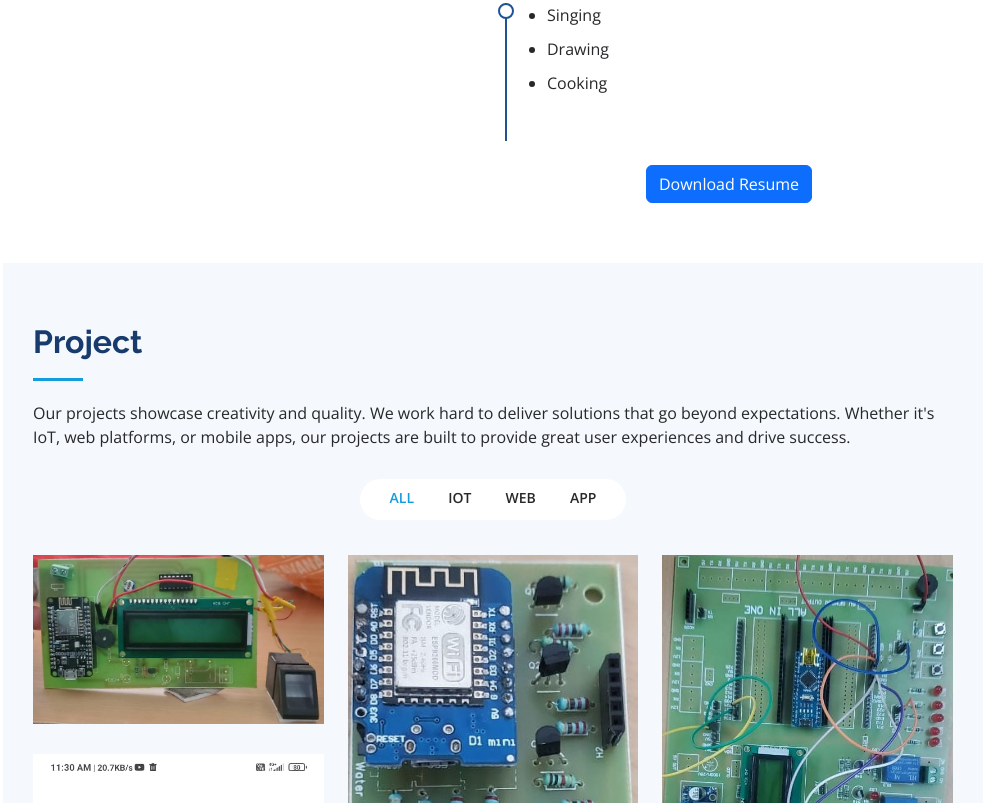
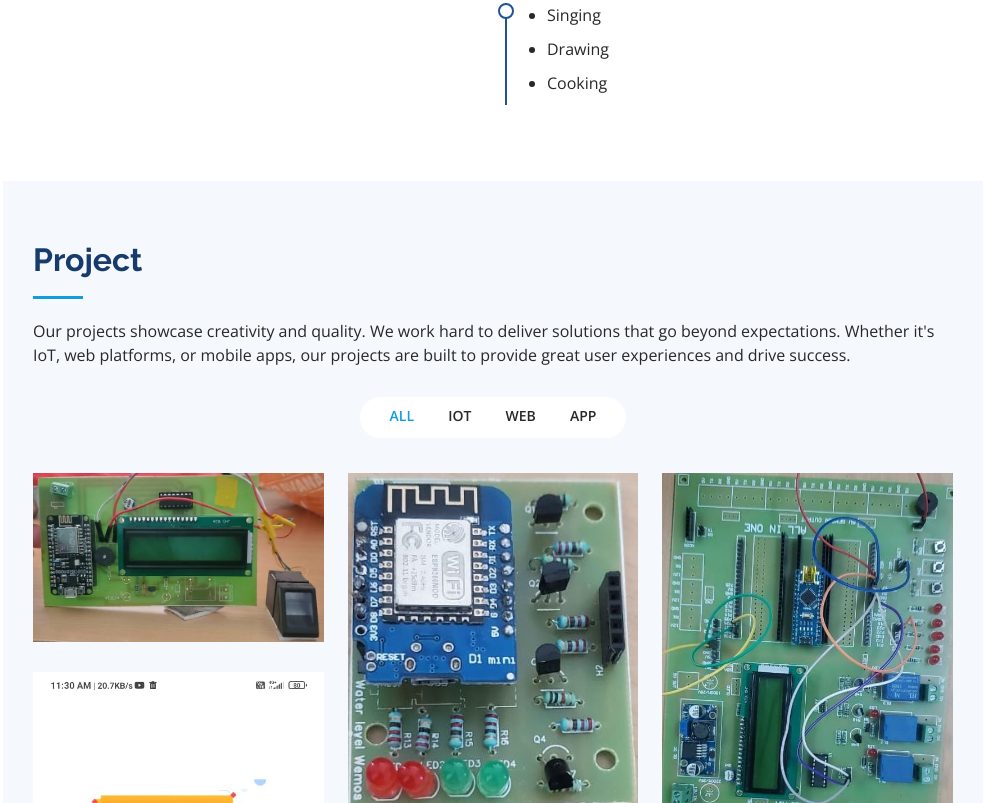
Before and after one commit to tamil1706/tamil, a plain HTML site: page index.html in a window 1280 px wide. Shown: the part 4796-5599 px from the top of the page, without its empty margins (297-1280 px from the left). Drawn offline with nearby package versions, Linux system fonts and the light colour scheme.

Commit message:
Update index.html

```diff
--- a/index.html
+++ b/index.html
@@ -424,9 +424,7 @@ and make a positive impact through cutting-edge solutions
                 <li>Cooking</li>
               </ul>
             </div>
-             <div class="text-center mt-4">
-              <a href="img/resume.pdf" class="btn btn-primary" download>Download Resume</a>
-          </div>
+
 
           </div>
         </div>
```
